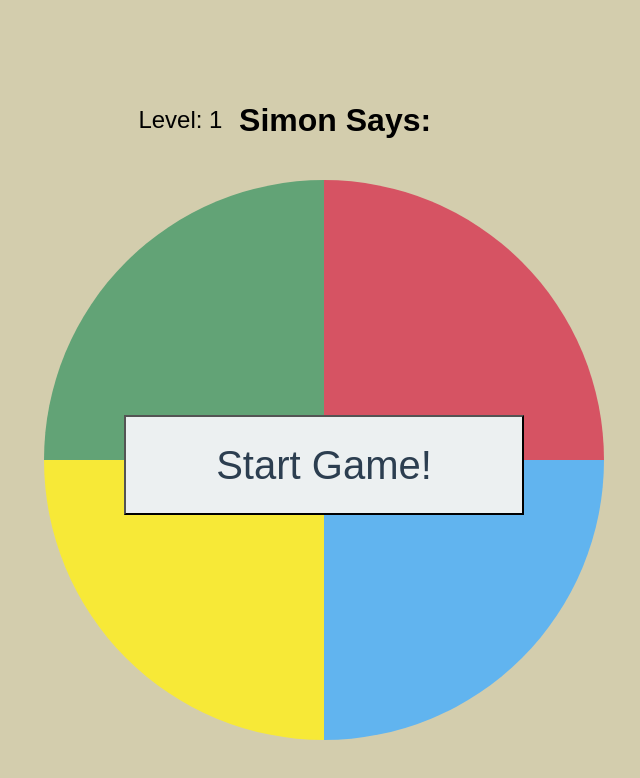
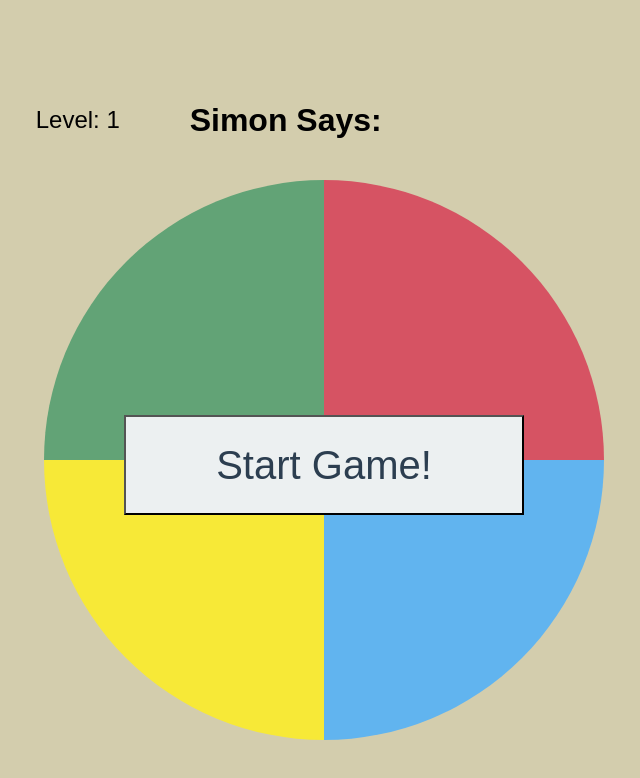
Before and after one commit to Khalid2153/Simon_says, a website: page public/index.html in a window 1280 px wide. Shown: the whole page, without its empty margins (316-956 px from the left). Drawn offline with nearby package versions, Linux system fonts and the light colour scheme; a web font is replaced by a local one.

Commit message:
Correction

```diff
--- a/public/styles/styles.css
+++ b/public/styles/styles.css
@@ -13,7 +13,7 @@ body {
 }
 
 .title{
-    width: 30%;
+    width: 50%;
     margin: 10px auto;
     padding: 10px;
     height: auto;
```
